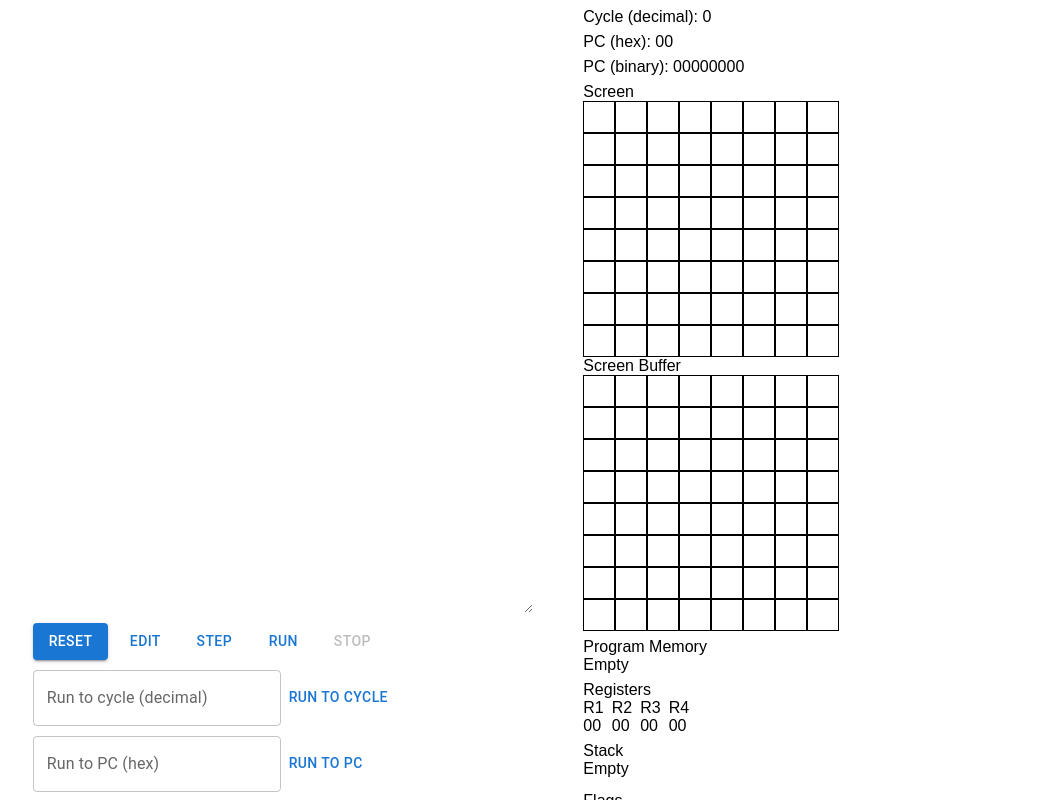
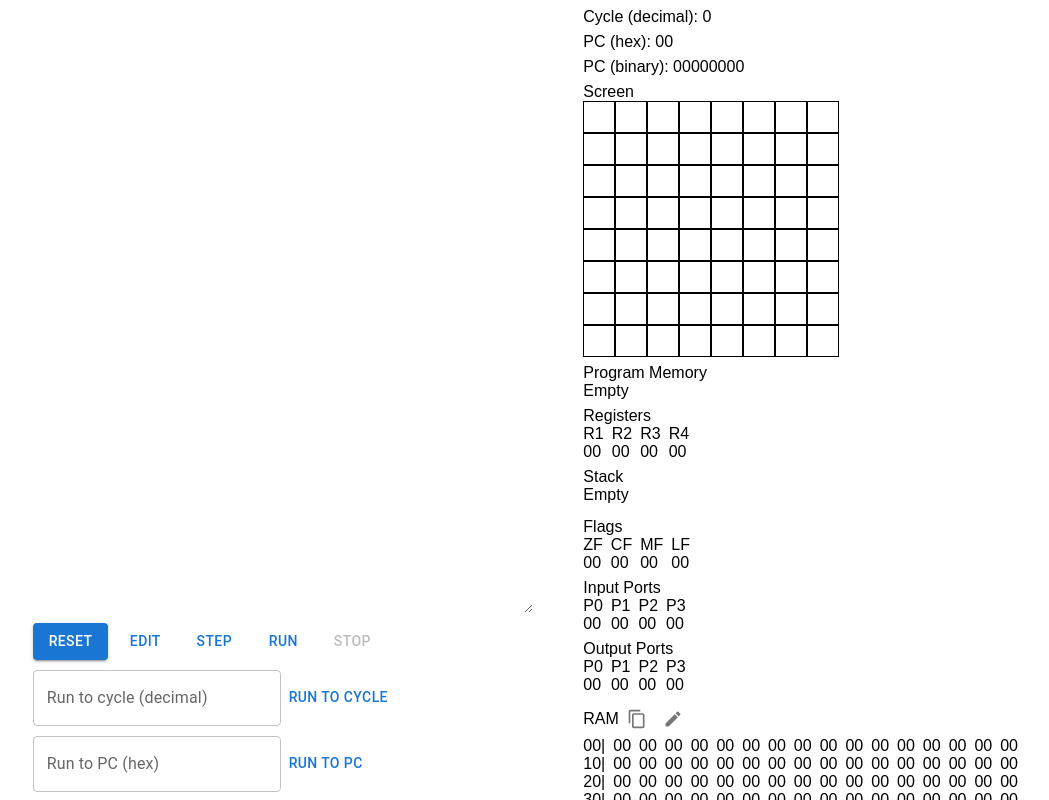
Before and after one commit to tony-ist/arpuemu, a React (Vite) app: page / in a window 1280 px wide. Both pictures are taken after a click on the button "COMPILE". Shown: the top 800 px of the page, without its empty margins (82-1131 px from the left). Built offline with nearby package versions, Linux system fonts and the light colour scheme; a web font is replaced by a local one.

Commit message:
Revert "Add screen buffer viewer"
This reverts commit 25f1ce691a4ab1af6d3eeda5eec789578f34b6e8.

```diff
--- a/src/components/screen-viewer/ScreenViewer.tsx
+++ b/src/components/screen-viewer/ScreenViewer.tsx
@@ -4,16 +4,15 @@ import { SCREEN_SIZE } from '../../const/emulator-constants.ts';
 import styles from './ScreenViewer.module.css';
 
 interface ScreenViewerPropsType {
-  title?: string;
   pixels: boolean[];
 }
 
 export const ScreenViewer = (props: ScreenViewerPropsType) => {
-  const { pixels, title = 'Screen' } = props;
+  const { pixels } = props;
   const rows = transpose(groupElements(pixels, SCREEN_SIZE));
   return (
     <Box className={styles.container}>
-      <Box className={styles.heading}>{ title }</Box>
+      <Box className={styles.heading}>Screen</Box>
       <Box className={styles.screenContainer}>
         {
           rows.map((row) => (
@@ -29,4 +28,4 @@ export const ScreenViewer = (props: ScreenViewerPropsType) => {
       </Box>
     </Box>
   );
-};
+}
--- a/src/components/state-viewer/EmulatorStateViewer.tsx
+++ b/src/components/state-viewer/EmulatorStateViewer.tsx
@@ -34,16 +34,9 @@ export function EmulatorStateViewer(props: EmulatorStatePropsType) {
       <Box>PC (binary): {emulatorState.PC.toString(2).padStart(8, '0')}</Box>
       {
         emulatorState.isScreenAttached &&
-        <Box>
-          <ScreenViewer
-            title='Screen'
-            pixels={emulatorState.screen}
-          />
-          <ScreenViewer
-            title='Screen Buffer'
-            pixels={emulatorState.screenBuffer}
-          />
-        </Box>
+        <ScreenViewer
+          pixels={emulatorState.screen}
+        />
       }
       <PMemViewer
         machineCode={emulatorState.PMEM}
```
